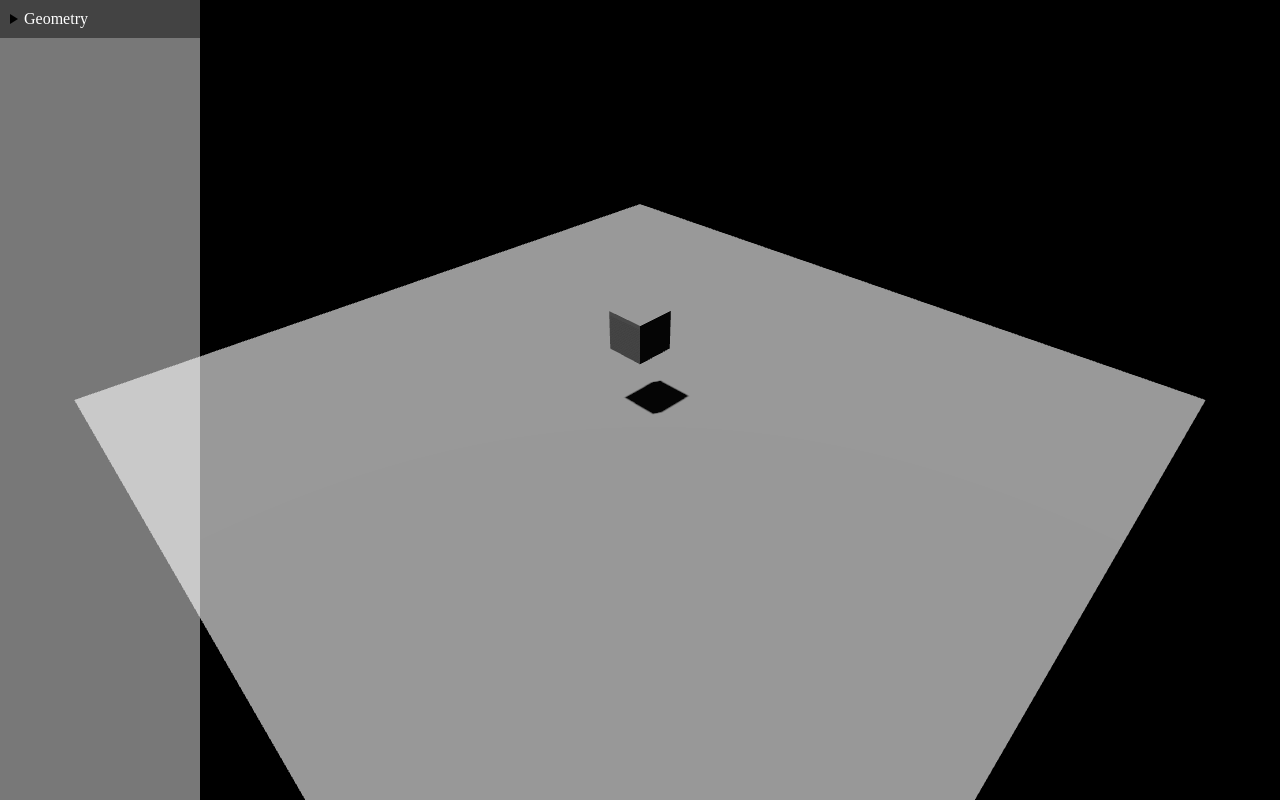
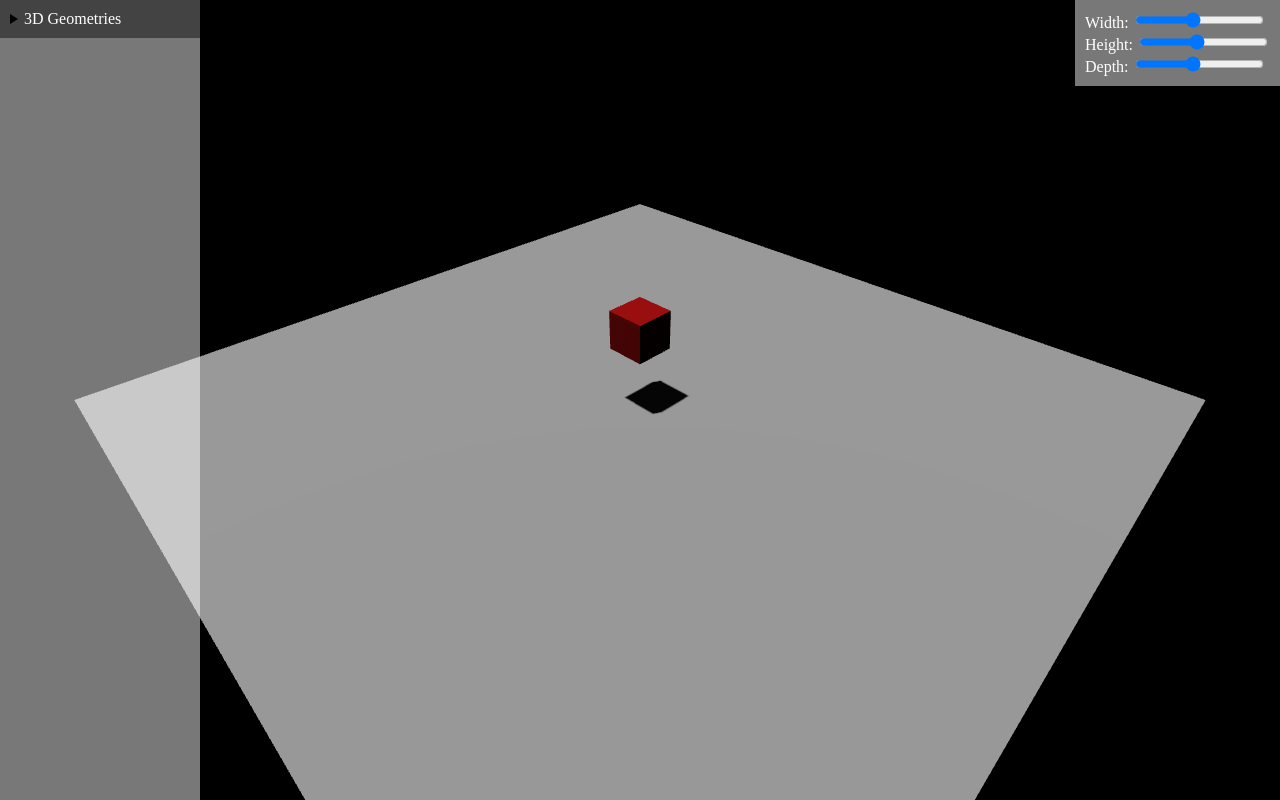
Before and after one commit to gvanastasov/example-threejs, a website built with Parcel: page src/index.html in a window 1280 px wide. Built offline with nearby package versions, Linux system fonts and the light colour scheme; animation ran at ten frames a second.

Commit message:
add scene gui controls

```diff
--- a/src/index.html
+++ b/src/index.html
@@ -11,6 +11,15 @@
                 justify-content: center;
                 align-items: center;
                 height: 100%;
+            }
+
+            #scene-gui {
+                position: absolute;
+                top: 0;
+                right: 0;
+                background-color: #ffffff78;
+                padding: 10px;
+                color: #fff;
             }
 
             #menu {
@@ -68,6 +77,14 @@
                 padding-left: 30px;
             }
 
+            #menu ul ul > li:hover {
+                background-color: #6b6b6b;
+            }
+
+            #menu ul ul > li.selected {
+                background-color: #634949;
+            }
+
             #menu input[type="checkbox"]:checked + label + ul {
                 display: block;
             }
--- a/src/main.js
+++ b/src/main.js
@@ -13,7 +13,7 @@ function app() {
 
     this.start = () => {
         this.configure();
-        this.loadScene(scenes[0].scene);
+        this.loadScene(scenes[0]);
         this.update();
     }
 
@@ -27,7 +27,11 @@ function app() {
         menu.id = 'menu';
         menu.appendChild(this.createMenu());
 
+        var sceneGuiElement = document.createElement('div');
+        sceneGuiElement.id = 'scene-gui';
+
         this._el.appendChild(menu);
+        this._el.appendChild(sceneGuiElement);
         this._el.appendChild(this.renderer.domElement);
 
         window.addEventListener('resize', () => {
@@ -74,8 +78,12 @@ function app() {
                 const a = document.createElement('a');
                 a.href = '#' + scene.name;
                 a.innerHTML = scene.name;
-                a.onclick = () => {
-                    this.loadScene(scene.scene);
+                sceneElement.onclick = () => {
+                    this.loadScene(scene);
+
+                    const selectedItems = document.querySelectorAll('#menu .selected');
+                    selectedItems.forEach(item => item.classList.remove('selected'));
+                    sceneElement.classList.add('selected');
                 }
 
                 sceneElement.appendChild(a);
@@ -94,15 +102,25 @@ function app() {
 
     function mergeScenes(sourceScene, destinationScene) {
         sourceScene.children.forEach(child => {
-            var clonedObject = child.clone();
-
-            destinationScene.add(clonedObject);
+            destinationScene.add(child);
         });
     }
 
-    this.loadScene = (scene) => {
+    this.loadScene = ({ scene, onSceneGUI }) => {
+        const sceneGui = document.querySelector('#scene-gui');
+        sceneGui.innerHTML = '';
+
         this.resetScene();
         mergeScenes(scene(), this._scene);
+
+        if (onSceneGUI) {
+            sceneGui.style.display = 'block';
+            onSceneGUI(this._scene, document.querySelector('#scene-gui'));
+        }
+        else
+        {
+            sceneGui.style.display = 'none';
+        }
     }
 
     this.resetScene = () => {
@@ -165,7 +183,6 @@ function app() {
     this.update = () => {
         requestAnimationFrame(() => {
             this.renderer.render(this._scene, this._camera);
-            // console.log(this._camera.rotation);
             this.update();
         });
     }
--- /dev/null
+++ b/src/scenes/01_geometry/box.js
@@ -0,0 +1,71 @@
+import * as THREE from 'three';
+
+const refs = {
+    box: null,
+};
+
+const scene = {
+    name: 'Box',
+    group: '3D Geometries',
+    scene: () => {
+        const scene = new THREE.Scene();
+
+        const box = new THREE.Mesh(
+            new THREE.BoxGeometry(5, 5, 5),
+            new THREE.MeshStandardMaterial({
+                color: 0xFF0000,
+            }));
+        box.position.set(0, 10, 0);
+        box.castShadow = true;
+        box.receiveShadow = true;
+
+        refs.box = box.uuid;
+
+        scene.add(box);
+        return scene;
+    },
+    /**
+     *
+     * @param {THREE.Scene} scene
+     * @param {HTMLElement} rootElement
+     */
+    onSceneGUI(scene, rootElement) {
+        const box = scene.children.find(child => child.uuid === refs.box);
+
+        const guiDiv = document.createElement('div');
+        guiDiv.innerHTML = `
+            <label for="width">Width:</label>
+            <input type="range" id="width" min="1" max="10" value="5">
+            <br>
+            <label for="height">Height:</label>
+            <input type="range" id="height" min="1" max="10" value="5">
+            <br>
+            <label for="depth">Depth:</label>
+            <input type="range" id="depth" min="1" max="10" value="5">
+        `;
+
+        // Event listeners to update the box dimensions
+        const widthSlider = guiDiv.querySelector('#width');
+        const heightSlider = guiDiv.querySelector('#height');
+        const depthSlider = guiDiv.querySelector('#depth');
+
+        widthSlider.addEventListener('input', () => {
+            const value = parseFloat(widthSlider.value);
+            box.scale.x = value / 5;
+        });
+
+        heightSlider.addEventListener('input', () => {
+            const value = parseFloat(heightSlider.value);
+            box.scale.y = value / 5;
+        });
+
+        depthSlider.addEventListener('input', () => {
+            const value = parseFloat(depthSlider.value);
+            box.scale.z = value / 5;
+        });
+
+        rootElement.appendChild(guiDiv);
+    }
+};
+
+export default scene;
--- /dev/null
+++ b/src/scenes/01_geometry/index.js
@@ -0,0 +1,4 @@
+import { default as sceneBox } from './box';
+import { default as sceneSphere } from './sphere';
+
+export default [ sceneBox, sceneSphere ];
--- a/src/scenes/01_color/index.js
+++ b/src/scenes/01_geometry/sphere.js
@@ -1,13 +1,13 @@
 import * as THREE from 'three';
 
 const scene = {
-    name: 'test1',
-    group: 'Geometry',
+    name: 'Sphere',
+    group: '3D Geometries',
     scene: () => {
         const scene = new THREE.Scene();
 
         const box = new THREE.Mesh(
-            new THREE.BoxGeometry(5, 5, 5),
+            new THREE.SphereGeometry(5, 32, 32),
             new THREE.MeshStandardMaterial({
                 color: 0xFF0000,
             }));
--- a/src/scenes/index.js
+++ b/src/scenes/index.js
@@ -1,27 +1,5 @@
-import * as THREE from 'three';
-import scene01 from './01_color';
+import Geometry from './01_geometry';
 
-const scene00 = {
-    name: 'Box',
-    group: 'Geometry',
-    scene: () => {
-        const scene = new THREE.Scene();
-
-        const box = new THREE.Mesh(
-            new THREE.BoxGeometry(5, 5, 5),
-            new THREE.MeshStandardMaterial({
-                color: 0xFFFFFF,
-            }));
-        box.position.set(0, 10, 0);
-        box.castShadow = true;
-        box.receiveShadow = true;
-
-        scene.add(box);
-
-        return scene;
-    }
-}
-
-const scenes = [ scene00, scene01 ];
+const scenes = [ ...Geometry ];
 
 export { scenes };
```
